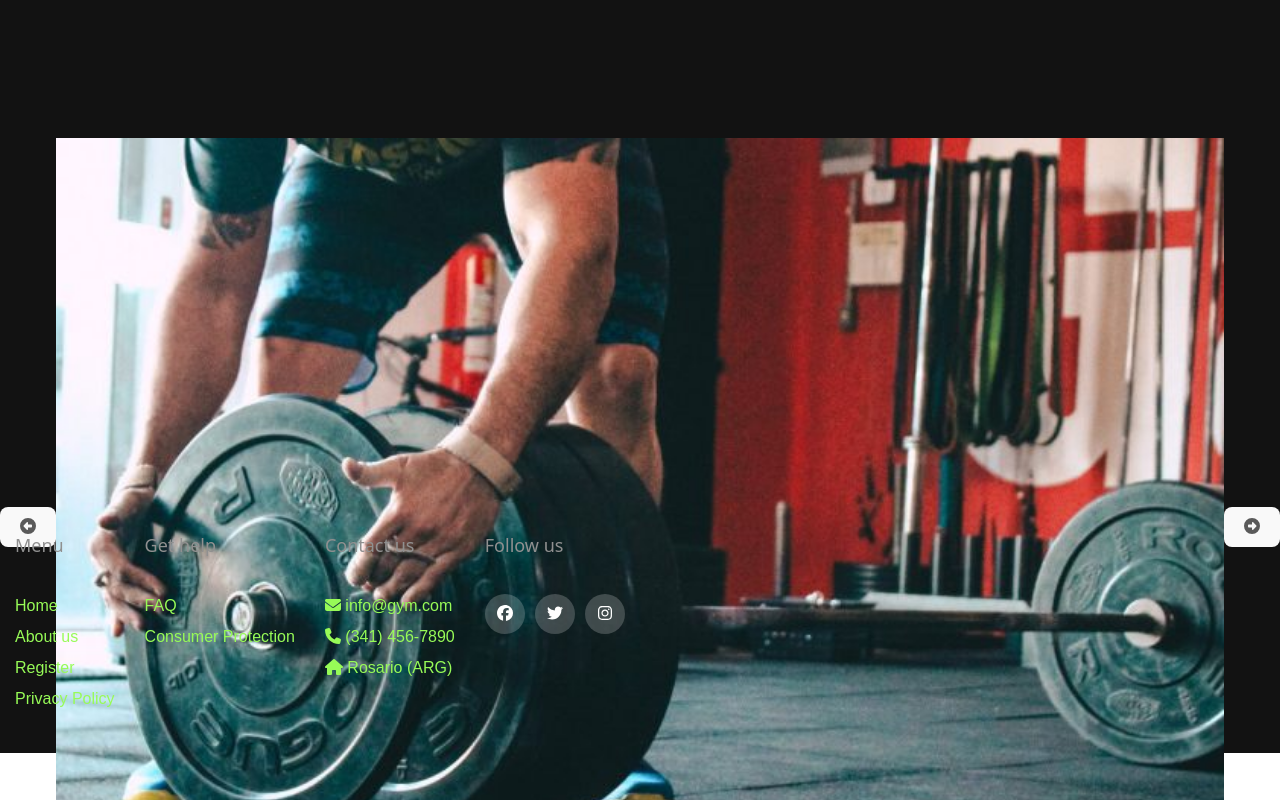
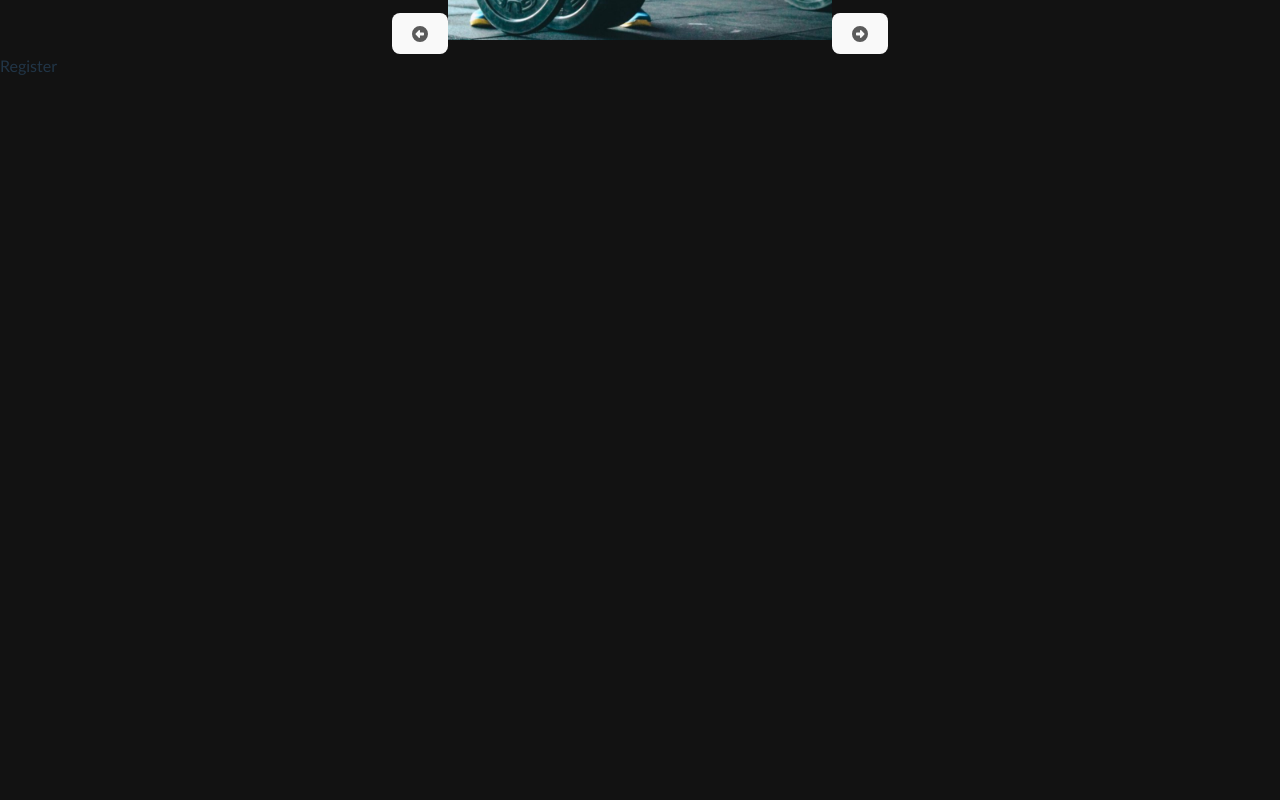
Before and after one commit to labmiracle/team-red, a React (Vite) app in the folder gymWeb/: page /register in a window 1280 px wide. Shown: the part 280-1080 px from the top of the page. Built offline with nearby package versions, Linux system fonts and the light colour scheme.

Commit message:
first attempt to integrate footer and slider by editing css files

```diff
--- a/gymWeb/src/App.tsx
+++ b/gymWeb/src/App.tsx
@@ -8,7 +8,7 @@
 import Slider from './components/Slider/Slider';
 
 const images = [
-    './src/images/slider_images/image1_slider.jpg',
+    './src/images/slider_images/image1_v2.jpg',
     './src/images/slider_images/image2_slider.jpg',
     './src/images/slider_images/image3_slider.png',
     './src/images/slider_images/image4_slider.jpg',
--- a/gymWeb/src/components/Footer/Footer.module.css
+++ b/gymWeb/src/components/Footer/Footer.module.css
@@ -7,6 +7,8 @@
 .container {
     width: 100%;
     padding: 0;
+    display: inline-flexbox;
+    margin-left: 100px;
 }
 
 .ul {
@@ -20,17 +22,17 @@
 
 .footer {
     background-color: #121212;
-    padding: 10px 0;
-    width: 100%;
-    margin-left: 0;
-    margin-right: 0;
+    padding: 20px 0;
+    width: fit-content;
+
     margin-top: 100%;
+    display: inline-flexbox;
 }
 
 .footercol {
-    width: 1 1 35%;
-    text-align: left;
-    padding: 0 15px;
+    width: 100%;
+
+    padding: 15px;
 }
 
 .h4 {
@@ -38,9 +40,8 @@
     color: #909090;
     margin-bottom: 35px;
     font-weight: 500;
-    position: relative;
-    text-align: left;
-    font-family: system-ui, -apple-system, BlinkMacSystemFont, 'Segoe UI', Roboto, Oxygen, Ubuntu, Cantarell, 'Open Sans', 'Helvetica Neue', sans-serif;
+    font-family: 'Segoe UI', Tahoma, Geneva, Verdana, sans-serif;
+
 }
 
 .a {
--- a/gymWeb/src/components/Slider/Slider.module.css
+++ b/gymWeb/src/components/Slider/Slider.module.css
@@ -2,18 +2,18 @@
 
     align-items: center;
     justify-content: center;
-    position: absolute;
-    display: flex;
-    align-items: center;
-    justify-content: center;
+    position: -webkit-sticky;
+    display: flexbox;
+
     bottom: -12px;
-    height: 10px;
-    width: 100%;
+    height: 30%;
+    width: auto;
     line-height: 10px;
     text-align: center;
 }
 
 .sliderimage {
-    width: 100%;
+    width: 30%;
     height: auto;
+
 }
--- a/gymWeb/src/index.css
+++ b/gymWeb/src/index.css
@@ -1,6 +1,6 @@
 :root {
 
-  font-family: 'Poppins', sans-serif;
+  font-family: 'Gill Sans', 'Gill Sans MT', Calibri, 'Trebuchet MS', sans-serif;
   line-height: 1.5;
   font-weight: 400;
 
```
Also changed, not shown: gymWeb/src/images/slider_images/image1_v2.jpg (added).
